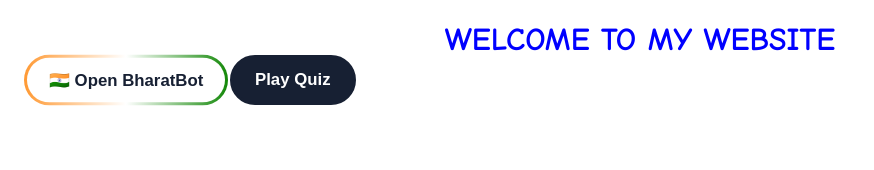
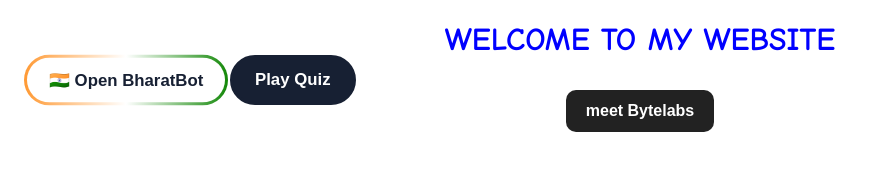
Before and after one commit to da-scripter12/a-website, a website: page index.html in a window 1280 px wide. Shown: the whole page, without its empty margins (0-874 px from the left). Drawn offline with Linux system fonts and the light colour scheme.

Commit message:
update website

```diff
--- a/index.html
+++ b/index.html
@@ -1,11 +1,13 @@
 <!doctype html>
 <html lang="en">
+
 <head>
     <meta charset="UTF-8">
     <meta name="viewport" content="width=device-width, initial-scale=1.0">
     <title>Homepage</title>
     <link rel="stylesheet" href="styleing.css">
 </head>
+
 <body id="index">
     <main>
         <h1 id="welcome" class="welcome">WELCOME TO MY WEBSITE</h1>
@@ -16,7 +18,11 @@
             <a class="quizgame-link" href="quizgame.html">
                 Play Quiz
             </a>
+            <a class="AI link" href="AI_web/index.html">
+                meet Bytelabs
+            </a>
         </p>
     </main>
 </body>
+
 </html>
--- a/styleing.css
+++ b/styleing.css
@@ -91,3 +91,23 @@
         font-size: 0.95rem;
     }
 }
+.AI.link {
+    display: inline-block;
+    padding: 12px 20px;
+    margin: 10px;
+
+    background: #222;
+    color: white;
+
+    text-decoration: none;
+    border-radius: 10px;
+
+    font-family: Arial, sans-serif;
+    font-weight: bold;
+
+    cursor: pointer;
+}
+
+.AI.link:hover {
+    transform: scale(1.05);
+}
```
Also changed, not shown: backend.js (+46 -0 lines), 1 other file.
